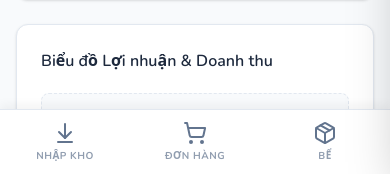
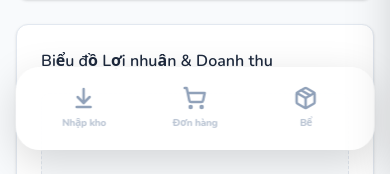
Before and after one commit to elankstudiodesign-boop/jelly-scoop-official, a React (Vite) app: page / in a window 390 px wide. Shown: the part 670-844 px from the top of the page. Built offline with nearby package versions, Linux system fonts and the light colour scheme; no server answers; the database is empty.

Commit message:
feat(ui): Modernize bottom navigation and hide scrollbars
Refactors the BottomNav component to use motion for animations and updates its styling for a more modern look. Also, implements universal scrollbar hiding for all browsers.

```diff
--- a/src/components/BottomNav.tsx
+++ b/src/components/BottomNav.tsx
@@ -1,45 +1,61 @@
 import React from 'react';
-import { NavLink } from 'react-router-dom';
+import { NavLink, useLocation } from 'react-router-dom';
 import { ArrowDownToLine, ShoppingCart, Package } from 'lucide-react';
+import { motion, AnimatePresence } from 'motion/react';
 
 export default function BottomNav() {
+  const location = useLocation();
   const navItems = [
-    { path: '/import', label: 'Nhập kho', icon: <ArrowDownToLine className="w-6 h-6" /> },
-    { path: '/live', label: 'Đơn hàng', icon: <ShoppingCart className="w-6 h-6" /> },
-    { path: '/products', label: 'Bể', icon: <Package className="w-6 h-6" /> },
+    { path: '/import', label: 'Nhập kho', icon: ArrowDownToLine },
+    { path: '/live', label: 'Đơn hàng', icon: ShoppingCart },
+    { path: '/products', label: 'Bể', icon: Package },
   ];
 
   return (
-    <nav className="md:hidden fixed bottom-0 left-0 right-0 bg-white border-t border-slate-200 z-[60] pb-safe shadow-[0_-4px_10px_rgba(0,0,0,0.05)]">
-      <div className="flex items-center justify-around h-16">
-        {navItems.map((item) => (
+    <div className="md:hidden fixed bottom-6 left-1/2 -translate-x-1/2 w-[92%] max-w-md z-[60] pb-[env(safe-area-inset-bottom)]">
+      <nav className="bg-white/90 backdrop-blur-2xl border border-white/40 rounded-3xl shadow-[0_12px_40px_rgba(0,0,0,0.15)] px-3 py-2">
+        <div className="flex items-center justify-between relative">
+          {navItems.map((item) => {
+            const isActive = location.pathname === item.path;
+            const Icon = item.icon;
+
+            return (
               <NavLink
                 key={item.path}
                 to={item.path}
-            className={({ isActive }) =>
-              `flex flex-col items-center justify-center w-full h-full gap-1 transition-all ${
-                isActive
-                  ? 'text-indigo-600'
-                  : 'text-slate-500 hover:text-slate-900'
-              }`
-            }
+                className="relative flex flex-col items-center justify-center py-2.5 px-2 flex-1 transition-all duration-300"
               >
-            {({ isActive }) => (
-              <>
-                <div className={`transition-transform duration-200 ${isActive ? 'scale-110' : 'scale-100'}`}>
-                  {item.icon}
-                </div>
-                <span className={`text-[10px] font-bold uppercase tracking-wider transition-opacity ${isActive ? 'opacity-100' : 'opacity-70'}`}>
+                <div className="relative z-10 flex flex-col items-center gap-1.5">
+                  <motion.div
+                    animate={{
+                      scale: isActive ? 1.15 : 1,
+                      y: isActive ? -3 : 0,
+                    }}
+                    transition={{ type: 'spring', stiffness: 500, damping: 20 }}
+                    className={isActive ? 'text-indigo-600' : 'text-slate-400'}
+                  >
+                    <Icon className="w-6 h-6 stroke-[2.5px]" />
+                  </motion.div>
+
+                  <span className={`text-[10px] font-extrabold tracking-tight transition-all duration-300 ${
+                    isActive ? 'text-indigo-600 opacity-100' : 'text-slate-400 opacity-60'
+                  }`}>
                     {item.label}
                   </span>
+                </div>
+
                 {isActive && (
-                  <div className="absolute top-0 w-8 h-1 bg-indigo-600 rounded-b-full" />
-                )}
-              </>
+                  <motion.div
+                    layoutId="active-pill"
+                    className="absolute inset-x-1 inset-y-1 bg-indigo-50/90 rounded-2xl z-0"
+                    transition={{ type: 'spring', bounce: 0.25, duration: 0.5 }}
+                  />
                 )}
               </NavLink>
-        ))}
+            );
+          })}
         </div>
       </nav>
+    </div>
   );
 }
--- a/src/index.css
+++ b/src/index.css
@@ -41,20 +41,13 @@ body {
   }
 }
 
-/* Custom scrollbar for a cuter look */
-::-webkit-scrollbar {
-  width: 10px;
-  height: 10px;
+/* Hide scrollbar for Chrome, Safari and Opera */
+*::-webkit-scrollbar {
+  display: none;
 }
-::-webkit-scrollbar-track {
-  background: #f0f9ff;
-  border-radius: 10px;
+
+/* Hide scrollbar for IE, Edge and Firefox */
+* {
+  -ms-overflow-style: none;  /* IE and Edge */
+  scrollbar-width: none;  /* Firefox */
 }
-::-webkit-scrollbar-thumb {
-  background: #bae6fd;
-  border-radius: 10px;
-  border: 2px solid #f0f9ff;
-}
-::-webkit-scrollbar-thumb:hover {
-  background: #7dd3fc;
-}
```
Lines whose indentation alone changed are shown as unchanged.
